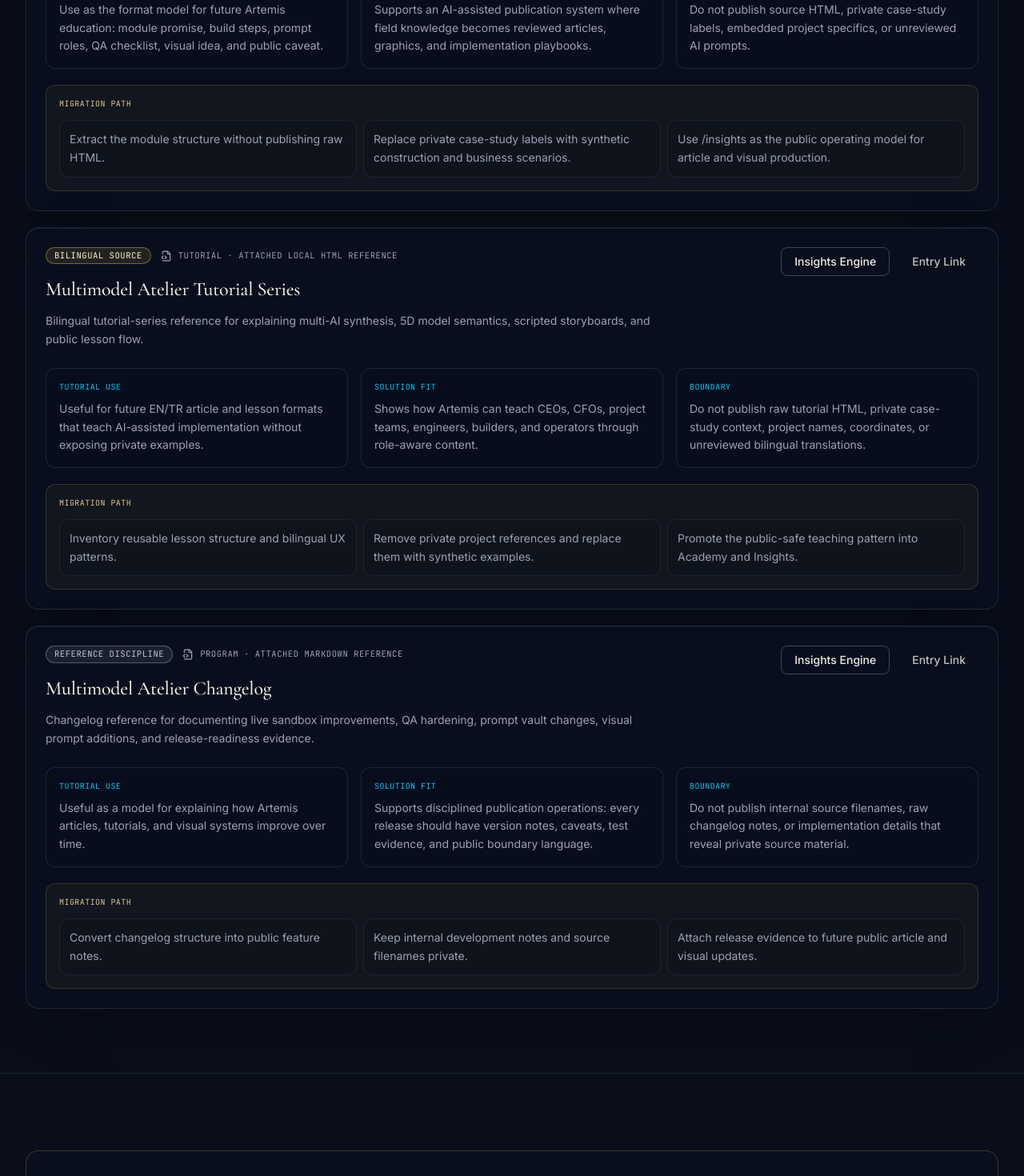
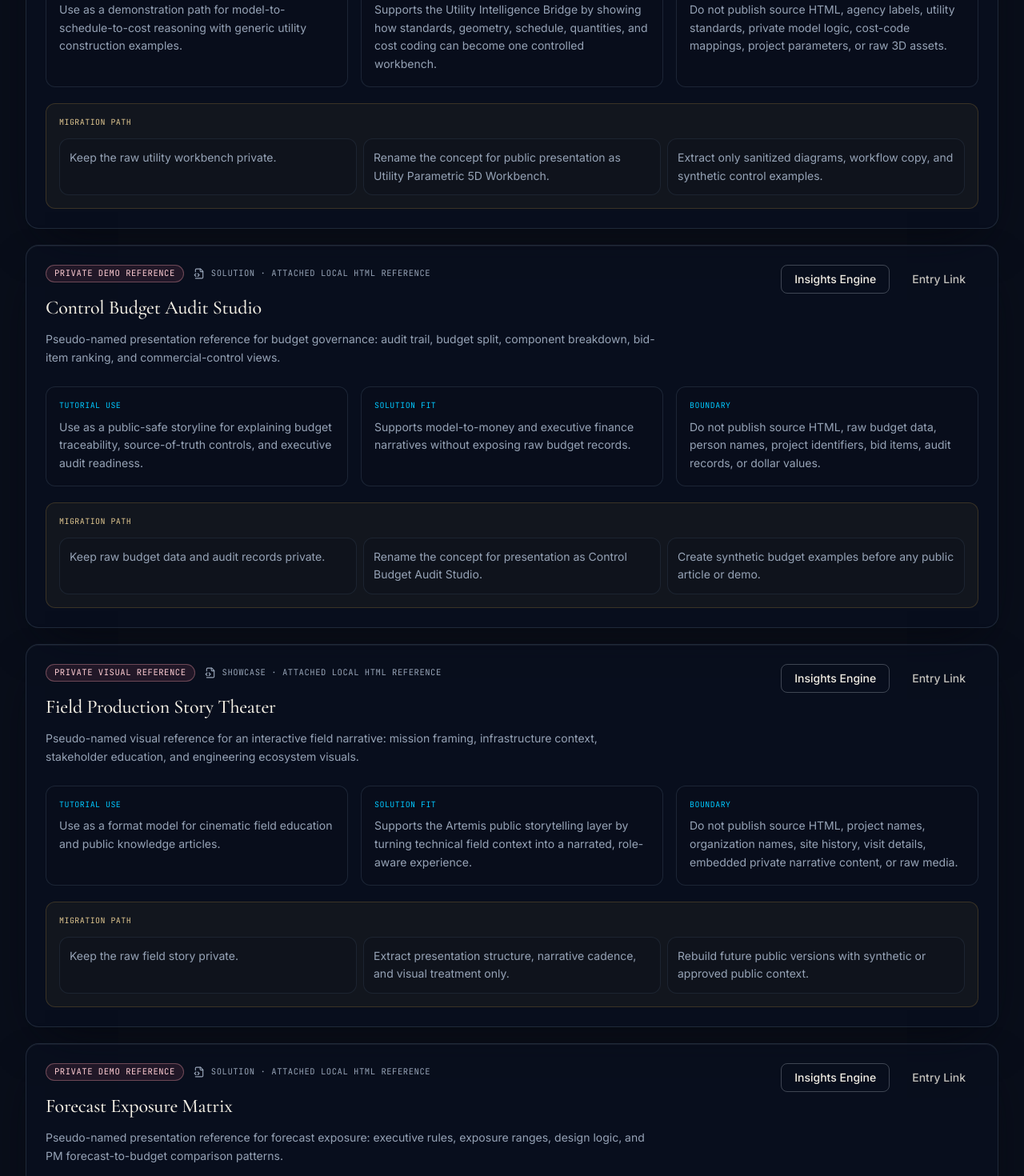
Before and after one commit to yazilimlar/artemis-omni, a Next.js app: page /library/programs in a window 1280 px wide. Shown: the part 6280-7750 px from the top of the page at 80% size. Built offline with nearby package versions, Linux system fonts and the light colour scheme; no server answers.

Commit message:
feat: map additional private demos to public-safe catalog

```diff
--- a/data/programCatalog.ts
+++ b/data/programCatalog.ts
@@ -220,6 +220,131 @@ export const programCatalogItems: ProgramCatalogItem[] = [
       "Do not publish source HTML, delay records, claim names, project identifiers, dates, dollar values, document paths, correspondence, dispute narratives, or legal advice.",
   },
   {
+    slug: "utility-parametric-5d-workbench",
+    title: "Utility Parametric 5D Workbench",
+    kind: "Program",
+    statusLabel: "Private demo reference",
+    statusTone: "private",
+    sourceType: "Attached local HTML reference",
+    summary:
+      "Pseudo-named presentation reference for utility modeling: 3D controls, standards library, 4D planning, 5D earned-value logic, and cost-code governance.",
+    bestPublicLink: {
+      href: "/labs/utility-intelligence-bridge",
+      label: "Utility Intelligence Bridge",
+    },
+    tutorialUse:
+      "Use as a demonstration path for model-to-schedule-to-cost reasoning with generic utility construction examples.",
+    solutionFit:
+      "Supports the Utility Intelligence Bridge by showing how standards, geometry, schedule, quantities, and cost coding can become one controlled workbench.",
+    migrationPath: [
+      "Keep the raw utility workbench private.",
+      "Rename the concept for public presentation as Utility Parametric 5D Workbench.",
+      "Extract only sanitized diagrams, workflow copy, and synthetic control examples.",
+    ],
+    boundary:
+      "Do not publish source HTML, agency labels, utility standards, private model logic, cost-code mappings, project parameters, or raw 3D assets.",
+  },
+  {
+    slug: "control-budget-audit-studio",
+    title: "Control Budget Audit Studio",
+    kind: "Solution",
+    statusLabel: "Private demo reference",
+    statusTone: "private",
+    sourceType: "Attached local HTML reference",
+    summary:
+      "Pseudo-named presentation reference for budget governance: audit trail, budget split, component breakdown, bid-item ranking, and commercial-control views.",
+    bestPublicLink: {
+      href: "/insights",
+      label: "Insights Engine",
+    },
+    tutorialUse:
+      "Use as a public-safe storyline for explaining budget traceability, source-of-truth controls, and executive audit readiness.",
+    solutionFit:
+      "Supports model-to-money and executive finance narratives without exposing raw budget records.",
+    migrationPath: [
+      "Keep raw budget data and audit records private.",
+      "Rename the concept for presentation as Control Budget Audit Studio.",
+      "Create synthetic budget examples before any public article or demo.",
+    ],
+    boundary:
+      "Do not publish source HTML, raw budget data, person names, project identifiers, bid items, audit records, or dollar values.",
+  },
+  {
+    slug: "field-production-story-theater",
+    title: "Field Production Story Theater",
+    kind: "Showcase",
+    statusLabel: "Private visual reference",
+    statusTone: "private",
+    sourceType: "Attached local HTML reference",
+    summary:
+      "Pseudo-named visual reference for an interactive field narrative: mission framing, infrastructure context, stakeholder education, and engineering ecosystem visuals.",
+    bestPublicLink: {
+      href: "/insights",
+      label: "Insights Engine",
+    },
+    tutorialUse:
+      "Use as a format model for cinematic field education and public knowledge articles.",
+    solutionFit:
+      "Supports the Artemis public storytelling layer by turning technical field context into a narrated, role-aware experience.",
+    migrationPath: [
+      "Keep the raw field story private.",
+      "Extract presentation structure, narrative cadence, and visual treatment only.",
+      "Rebuild future public versions with synthetic or approved public context.",
+    ],
+    boundary:
+      "Do not publish source HTML, project names, organization names, site history, visit details, embedded private narrative content, or raw media.",
+  },
+  {
+    slug: "forecast-exposure-matrix",
+    title: "Forecast Exposure Matrix",
+    kind: "Solution",
+    statusLabel: "Private demo reference",
+    statusTone: "private",
+    sourceType: "Attached local HTML reference",
+    summary:
+      "Pseudo-named presentation reference for forecast exposure: executive rules, exposure ranges, design logic, and PM forecast-to-budget comparison patterns.",
+    bestPublicLink: {
+      href: "/insights",
+      label: "Insights Engine",
+    },
+    tutorialUse:
+      "Use as a source pattern for articles and visuals about forecast ranges, cash timing, assumptions, and escalation thresholds.",
+    solutionFit:
+      "Supports the Forecast Exposure Control Center narrative and future public-safe finance/control tutorials.",
+    migrationPath: [
+      "Keep the raw forecast dashboard private.",
+      "Rename the concept for presentation as Forecast Exposure Matrix.",
+      "Rebuild charts with synthetic figures and explicit caveats.",
+    ],
+    boundary:
+      "Do not publish source HTML, raw forecast data, project identifiers, budget labels, exposure values, or source formulas.",
+  },
+  {
+    slug: "category-risk-ownership-lens",
+    title: "Category Risk Ownership Lens",
+    kind: "Solution",
+    statusLabel: "Private demo reference",
+    statusTone: "private",
+    sourceType: "Attached local HTML reference",
+    summary:
+      "Pseudo-named presentation reference for category-level exposure: winners, losers, ownership lens, delta audit, and risk classification.",
+    bestPublicLink: {
+      href: "/insights",
+      label: "Insights Engine",
+    },
+    tutorialUse:
+      "Use as an advanced article format for explaining who owns risk, which category moved, and what executive decision is required.",
+    solutionFit:
+      "Extends forecast exposure storytelling into ownership, accountability, and decision routing.",
+    migrationPath: [
+      "Keep the raw category-risk dashboard private.",
+      "Rename the concept for presentation as Category Risk Ownership Lens.",
+      "Extract sanitized category logic and rebuild with synthetic exposure values.",
+    ],
+    boundary:
+      "Do not publish source HTML, raw category data, real-party ownership labels, project identifiers, exposure values, or source formulas.",
+  },
+  {
     slug: "multimodel-atelier-5d-masterclass",
     title: "Multimodel Atelier 5D Masterclass",
     kind: "Tutorial",
```
Also changed, not shown: data/insightEngine.ts (+60 -0 lines).
